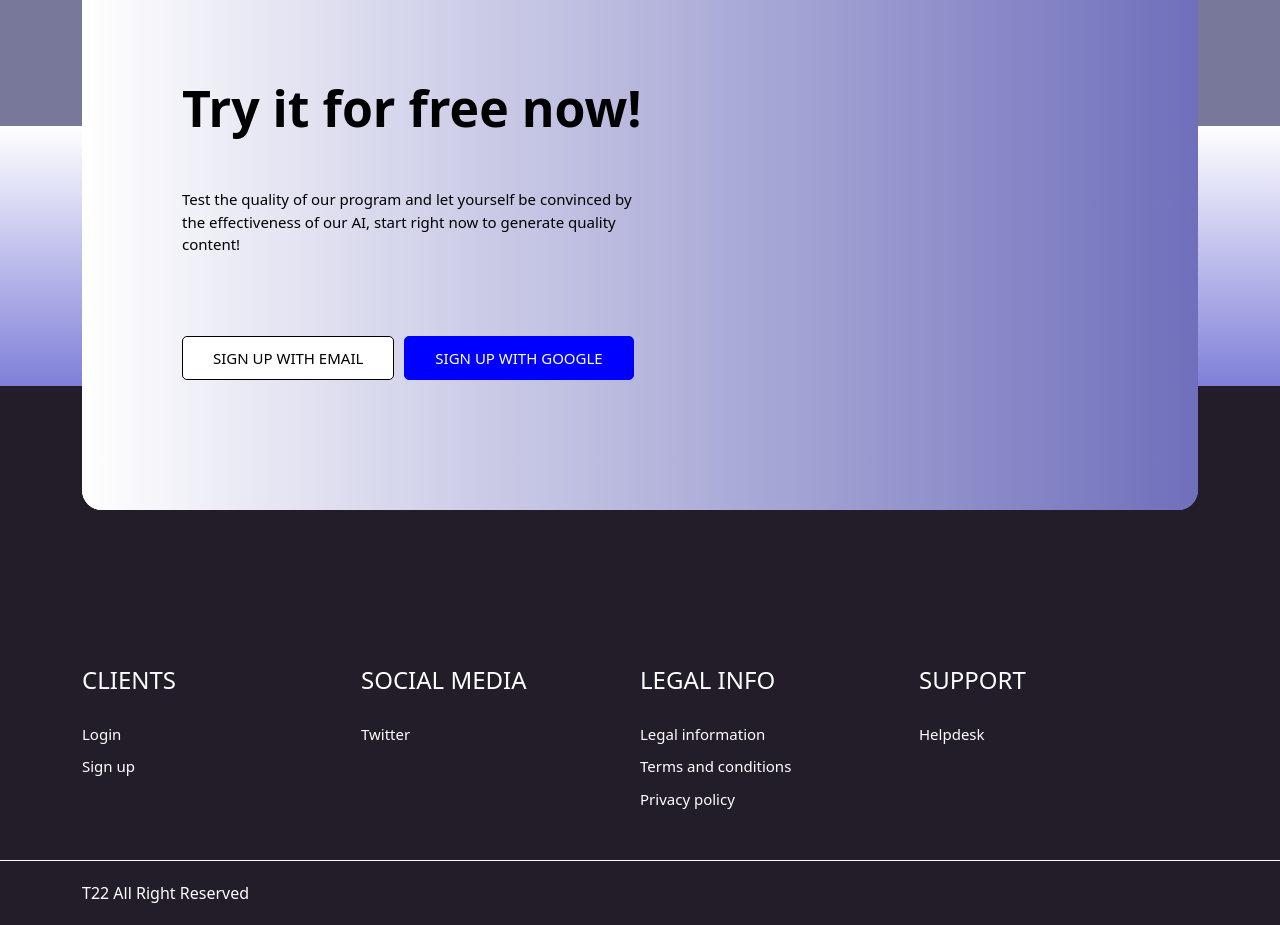
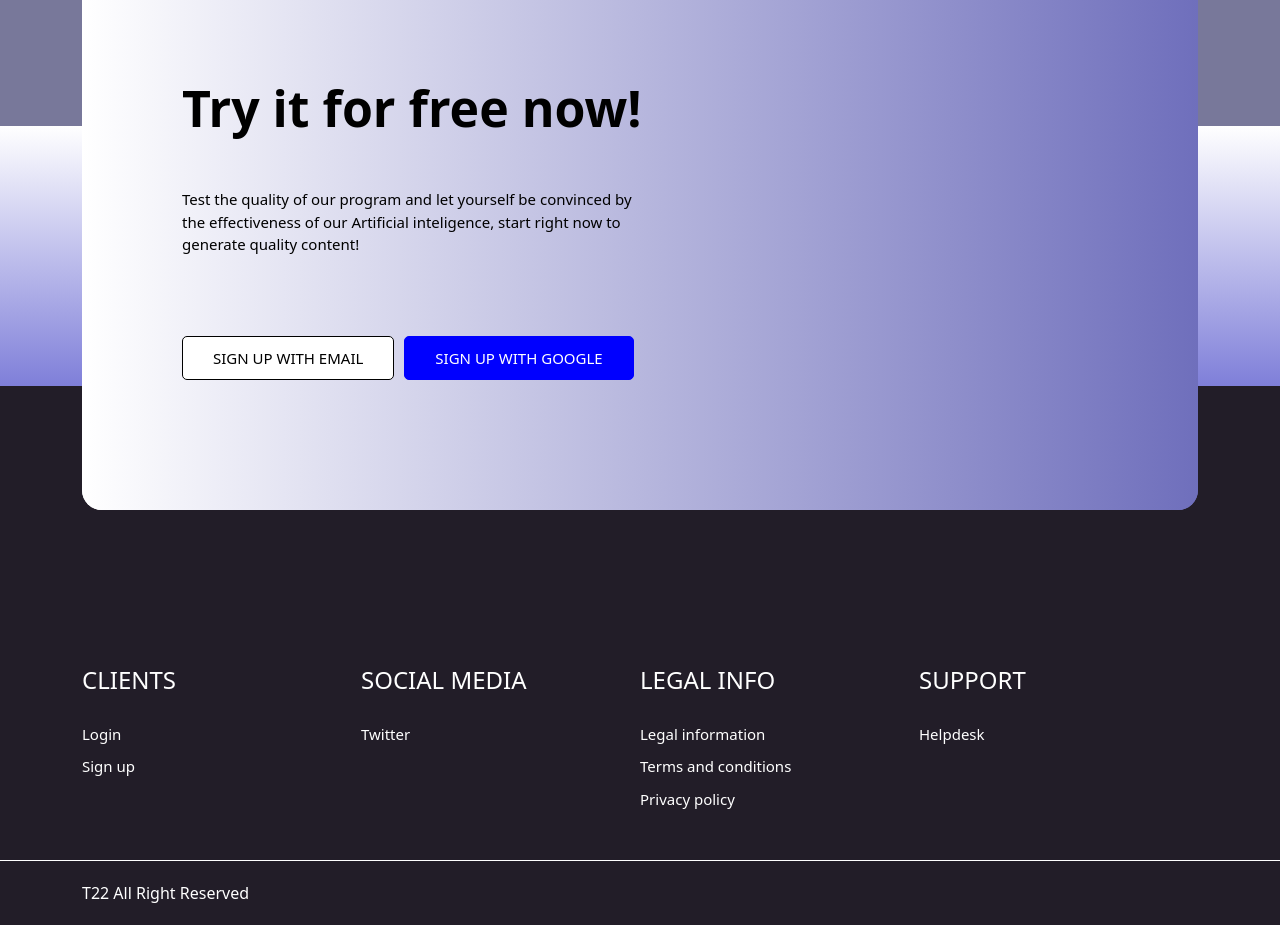
Before and after one commit to sadam-codes/Landing-pages, a React (Create React App) app: page / in a window 1280 px wide. Shown: the part 3860-4785 px from the top of the page. Built offline with nearby package versions, Linux system fonts and the light colour scheme; a web font is replaced by a local one.

Commit message:
minor changes

```diff
--- a/src/components/Landingpage1/Footer.jsx
+++ b/src/components/Landingpage1/Footer.jsx
@@ -6,8 +6,6 @@ function Footer() {
       <div className="footer-color">
         <div className="container">
           <div className="footer">T22 All Right Reserved</div>
-
-
         </div>
       </div>
     </section>
--- a/src/components/Landingpage1/Rightsec.jsx
+++ b/src/components/Landingpage1/Rightsec.jsx
@@ -8,8 +8,8 @@ function Rightsec() {
           <h1>Try it for free now!</h1>
           <p className="right-paragraph">
             Test the quality of our program and let yourself be convinced by the
-            effectiveness of our AI, start right now to generate quality
-            content!
+            effectiveness of our Artificial inteligence, start right now to
+            generate quality content!
           </p>
           <div className="btns">
             <button className="email-btn">SIGN UP WITH EMAIL</button>
--- a/src/pages/Blog/Test.jsx
+++ b/src/pages/Blog/Test.jsx
@@ -9,10 +9,10 @@ function Test() {
             <h1 style={{ fontWeight: "bold" }}>Blog</h1>
 
             <p className="mb-0">
-              Odio et unde deleniti. Deserunt numquam exercitationem. Officiis
-              quo odio sint voluptas consequatur ut a odio voluptatem. Sit
-              dolorum debitis veritatis natus dolores. Quasi ratione sint. Sit
-              quaerat ipsum dolorem.
+              Error et alias adipisci. Voluptate saepe assumenda. Reprehenderit
+              eos quae error suscipit repudiandae sed est iure corporis.
+              Quisquam autem voluptatem dolores sapiente dicta. Nisi culpa quia.
+              Quibusdam atque animi magnam rerum.
             </p>
           </div>
         </div>
```
